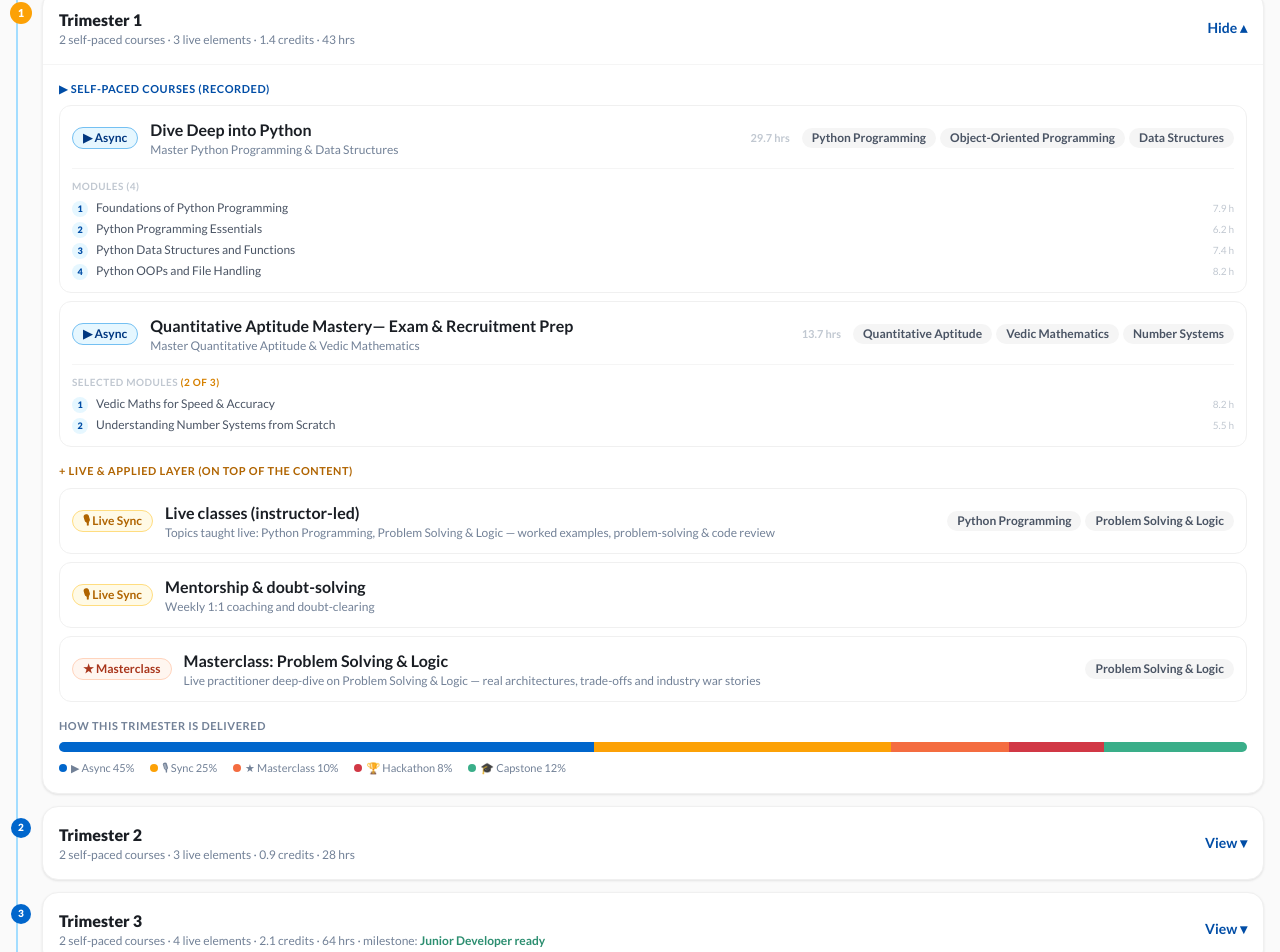
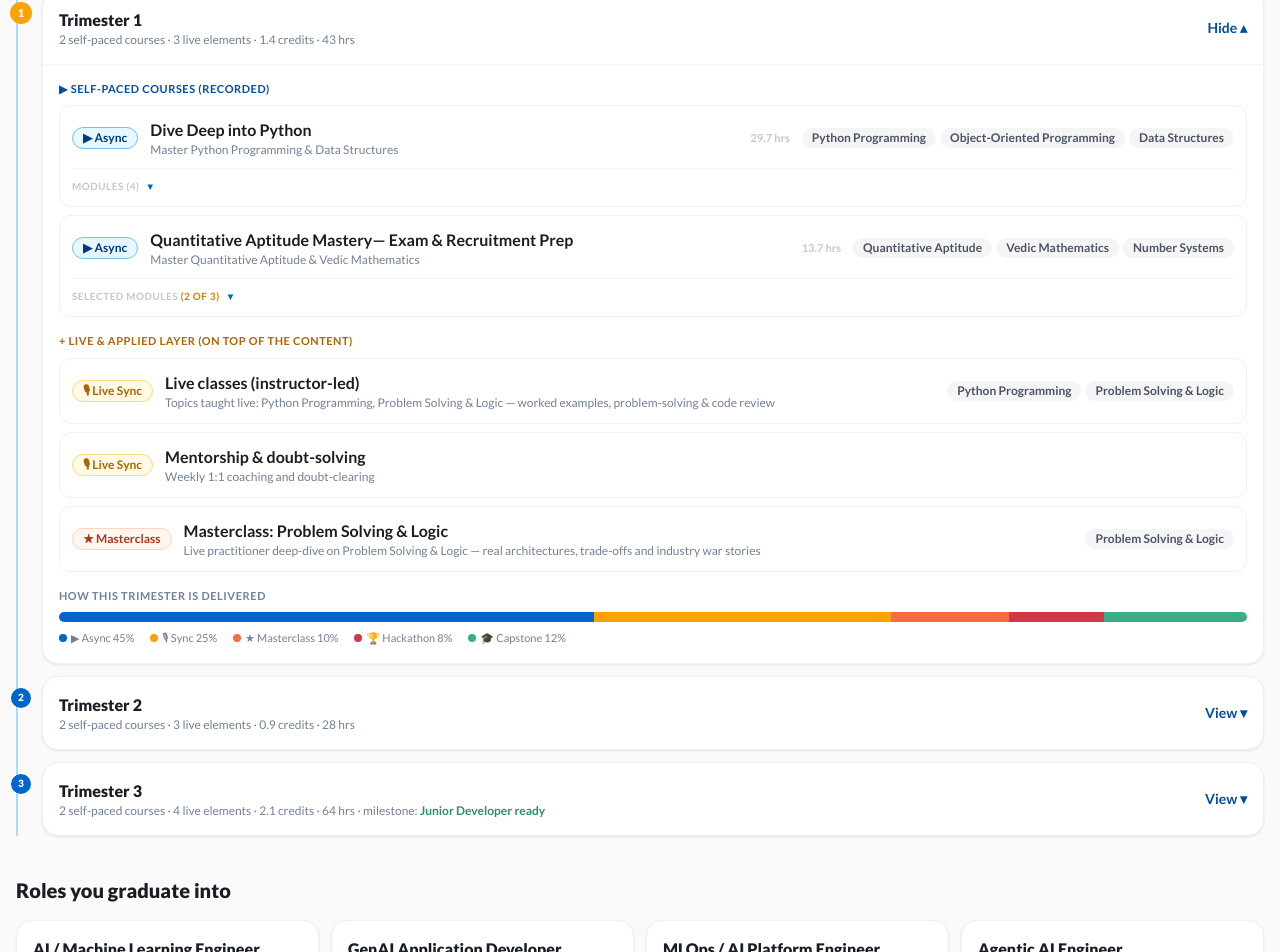
Before and after one commit to ravi6703/infyskill, a Next.js app: page /degrees/bsc-ai-engineering in a window 1280 px wide. Shown: the part 783-1735 px from the top of the page. Built offline with nearby package versions, Linux system fonts and the light colour scheme.

Commit message:
v9.14: degree trimester module breakdown is now collapsible per course (details/summary) — keeps the trimester compact, expand to see modules

```diff
--- a/app/degrees/[slug]/DegreeTerms.jsx
+++ b/app/degrees/[slug]/DegreeTerms.jsx
@@ -40,13 +40,14 @@ function CourseRow({ c }) {
         )}
       </div>
 
-      {/* module breakdown — which modules of the course this trimester uses */}
+      {/* module breakdown — collapsible: which modules of the course this trimester uses */}
       {c.modules?.length > 0 && (
-        <div className="mt-2.5 border-t border-ink-100 pt-2.5">
-          <p className="mb-1.5 text-[10px] font-bold uppercase tracking-wider text-ink-400">
-            {partial ? <>Selected modules <span className="text-peel-600">({c.selectedCount} of {c.moduleCount})</span></> : <>Modules ({c.moduleCount})</>}
-          </p>
-          <ol className="space-y-1">
+        <details className="mt-2.5 border-t border-ink-100 pt-2.5">
+          <summary className="flex cursor-pointer items-center gap-2 text-[10px] font-bold uppercase tracking-wider text-ink-400 hover:text-brand-600">
+            <span>{partial ? <>Selected modules <span className="text-peel-600">({c.selectedCount} of {c.moduleCount})</span></> : <>Modules ({c.moduleCount})</>}</span>
+            <span className="text-brand-500">▾</span>
+          </summary>
+          <ol className="mt-2 space-y-1">
             {c.modules.map((m, i) => (
               <li key={i} className="flex items-baseline gap-2 text-xs text-ink-600">
                 <span className="grid h-4 w-4 shrink-0 place-items-center rounded-full bg-brand-50 text-[9px] font-black text-brand-600">{i + 1}</span>
@@ -55,7 +56,7 @@ function CourseRow({ c }) {
               </li>
             ))}
           </ol>
-        </div>
+        </details>
       )}
     </div>
   );
```
